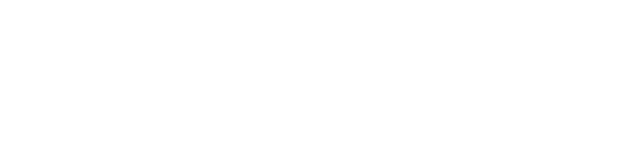
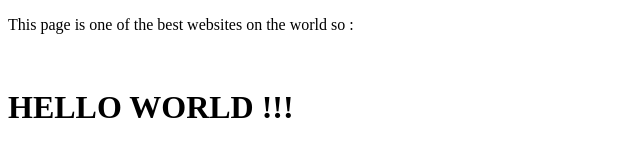
Before and after one commit to BartoszNawrot/NovTry01, a plain HTML site: page index.html in a window 1280 px wide. Shown: the whole page, without its empty margins (0-640 px from the left). Drawn offline with Linux system fonts and the light colour scheme.

Commit message:
Update index.html

```diff
--- a/index.html
+++ b/index.html
@@ -1,6 +1,13 @@
-<HTML>
-<HEAD>
-</HEAD>
-<BODY>
-</BODY>
-</HTML>
+<!doctype html>
+<html>
+<head>
+	<link rel="stylesheet" href="styels.css">
+	<meta charset="utf-8">
+	<meta http-equiv="Content-Type" content="text/html; charset=utf-9">
+</head>
+<body>
+	<p>This page is one of the best websites on the world so :</p>
+	<br>
+	<h1>HELLO WORLD !!!</h1>
+</body>
+</html>
```
